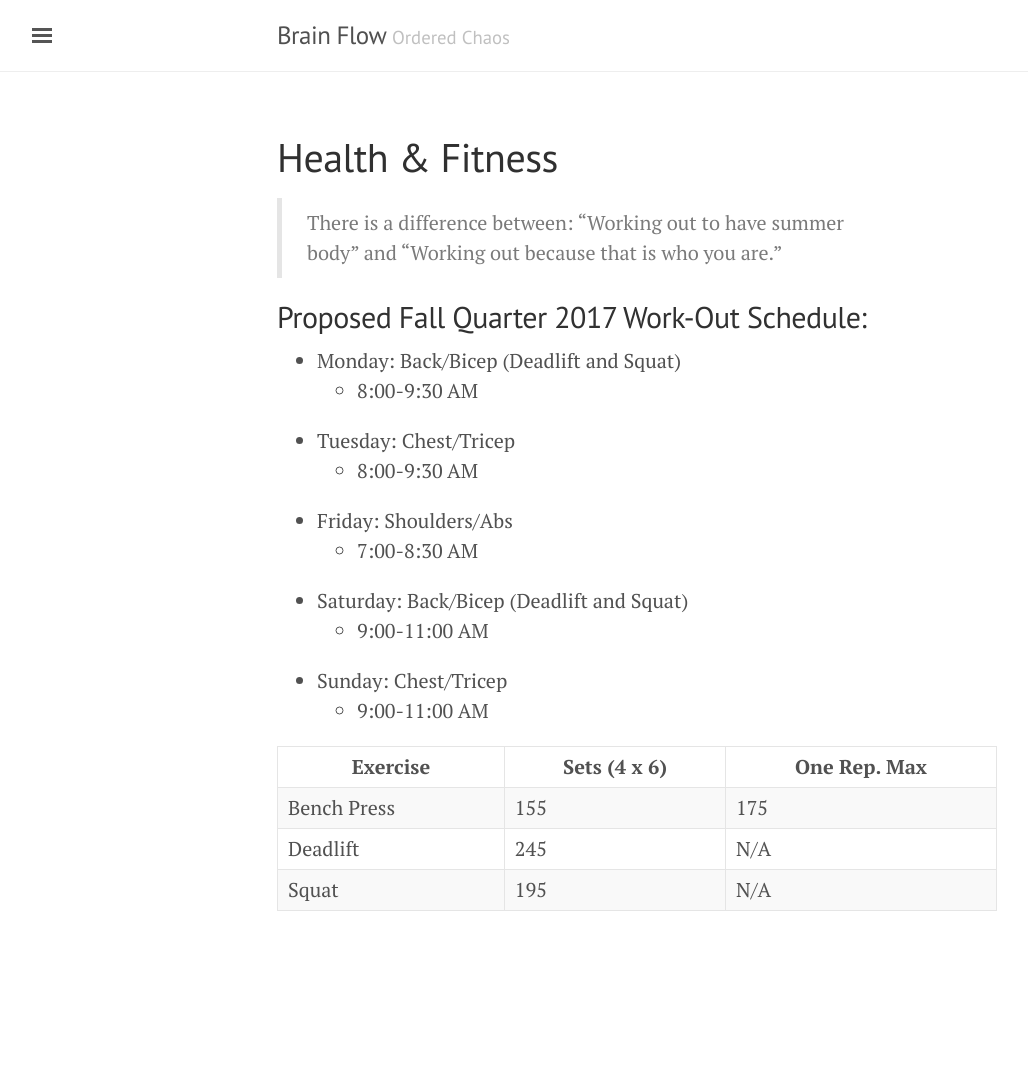
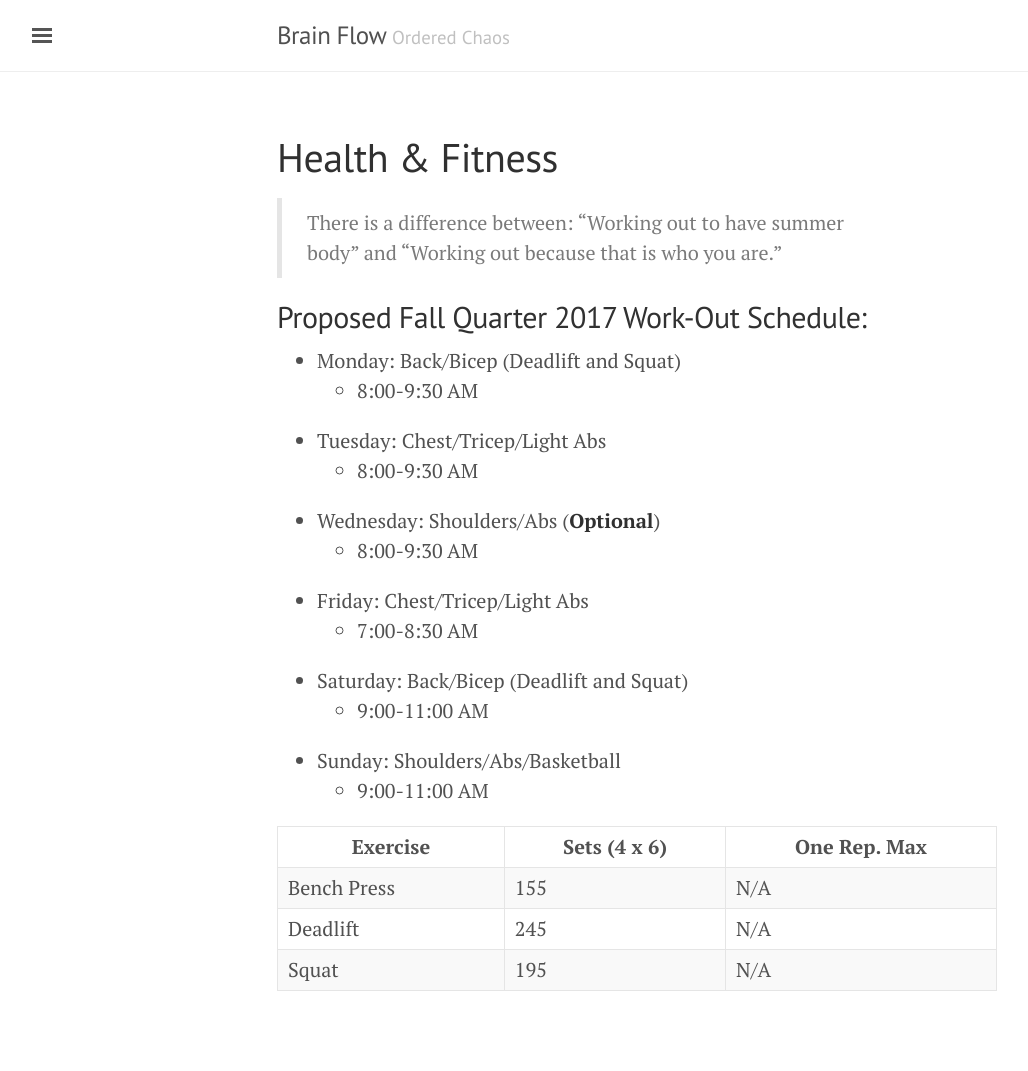
Before and after one commit to bjchia/bjchia.github.io, a Jekyll site: the page built from fitness.md, in a window 1280 px wide. Shown: the whole page, without its empty margins (3-1031 px from the left). Built offline with Jekyll 4.4.1, drawn with Linux system fonts in a browser that asks for light colours; before the commit the page ends 991 px from its top, so only the background shows below that.

Commit message:
Update fitness.md

```diff
--- a/fitness.md
+++ b/fitness.md
@@ -7,17 +7,19 @@ title: Health & Fitness
 ## Proposed Fall Quarter 2017 Work-Out Schedule:
 * Monday: Back/Bicep (Deadlift and Squat)
   -  8:00-9:30 AM
-* Tuesday: Chest/Tricep
+* Tuesday: Chest/Tricep/Light Abs
   - 8:00-9:30 AM
-* Friday: Shoulders/Abs
+* Wednesday: Shoulders/Abs (**Optional**)
+  - 8:00-9:30 AM
+* Friday: Chest/Tricep/Light Abs
   - 7:00-8:30 AM
 * Saturday: Back/Bicep (Deadlift and Squat)
   - 9:00-11:00 AM
-* Sunday: Chest/Tricep
+* Sunday: Shoulders/Abs/Basketball
   - 9:00-11:00 AM
 
 | Exercise | Sets (4 x 6) | One Rep. Max |
 |-------|--------|---------|
-| Bench Press | 155 | 175 |
+| Bench Press | 155 | N/A |
 | Deadlift | 245 | N/A |
 | Squat | 195 | N/A |
```
